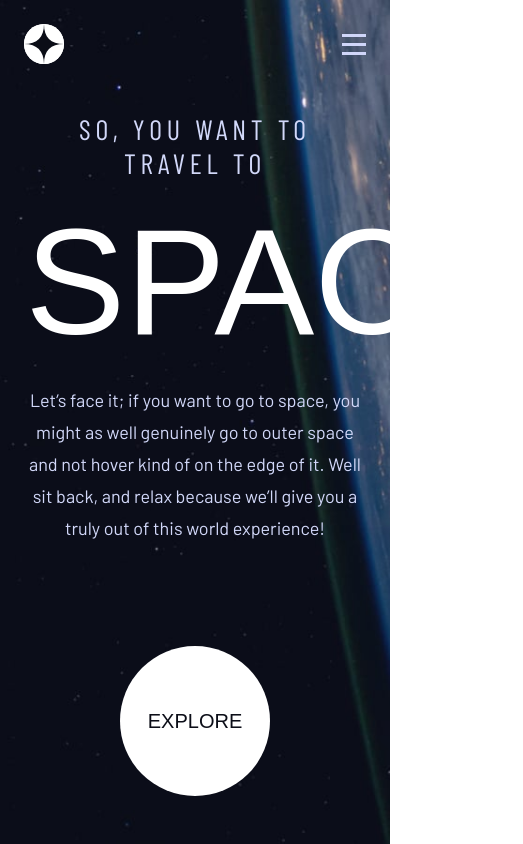
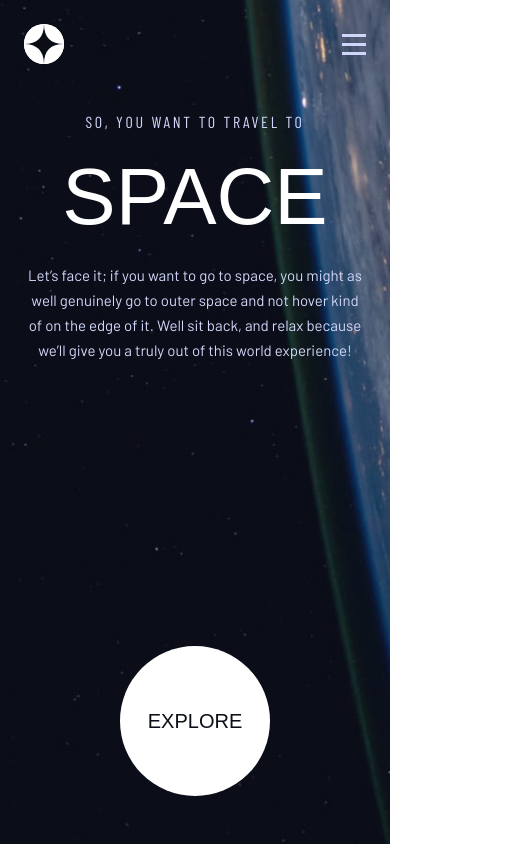
Before and after one commit to aleksandr-efimenko/space-tourism, a Next.js app: page / in a window 390 px wide. Shown: the whole page, 523 px wide, since content can reach past the window. Built offline with nearby package versions, Linux system fonts and the light colour scheme; a web font is replaced by a local one.

Commit message:
add styles for headers for different screens

```diff
--- a/src/styles/globals.css
+++ b/src/styles/globals.css
@@ -10,7 +10,10 @@
 
 @layer components {
   .heading1 {
-    @apply font-bellfair uppercase text-[9.375rem] leading-[10.75rem];
+    @apply font-bellfair uppercase
+               text-[5rem]        leading-[100px]
+            md:text-[9.375rem] md:leading-[9.375rem]
+                               lg:leading-[10.75rem];
   }
   .heading2 {
     @apply font-bellfair uppercase text-[6.25rem] leading-[7.1875rem];
@@ -24,7 +27,10 @@
                 md:text-[2rem] md:leading-[2.3125rem];
   }
   .heading5 {
-    @apply font-barlowcon uppercase text-[1.75rem] leading-[2.125rem] tracking-[0.2969rem];
+    @apply font-barlowcon uppercase
+               text-base         leading-[1.1875rem]   tracking-[0.1688rem]
+            md:text-[1.25rem] md:leading-[1.5rem]   md:tracking-[0.21rem]
+            lg:text-[1.75rem] lg:leading-[2.125rem] lg:tracking-[0.2969rem];
   }
   .subheading1 {
     @apply font-bellfair uppercase text-[1.75rem] leading-[2rem];
@@ -36,7 +42,10 @@
     @apply font-barlowcon uppercase text-base leading-[1.1875rem] tracking-[0.1688rem];
   }
   .body-text {
-    @apply font-barlow text-lg leading-[2rem];
+    @apply font-barlow
+              text-[0.9375rem] leading-[1.5625rem]
+           md:text-base     md:leading-7
+           lg:text-lg       lg:leading-[2rem];
   }
   .menu-bg-filter {
     backdrop-filter: blur(40.7742px);
```
